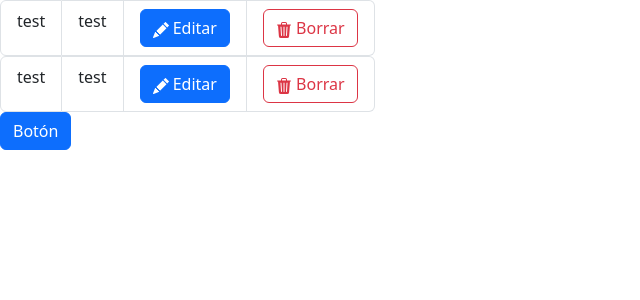
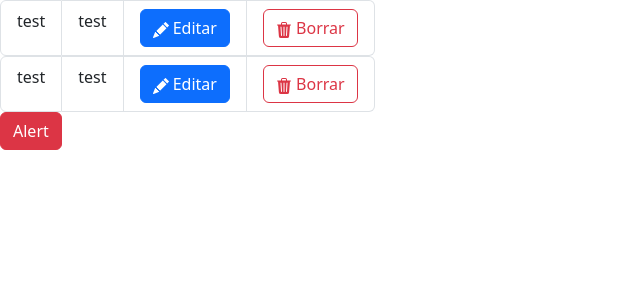
Before and after one commit to Alejandro142003/Notea, an Angular app: page / in a window 1280 px wide. Shown: the top 300 px of the page, without its empty margins (0-640 px from the left). Built offline with nearby package versions, Linux system fonts and the light colour scheme.

Commit message:
Componente Note y botón alerta terminados

```diff
--- a/src/app/app.component.ts
+++ b/src/app/app.component.ts
@@ -1,4 +1,4 @@
-import { Component } from '@angular/core';
+import { Component, EventEmitter, Input, Output } from '@angular/core';
 import { INote } from './model/INote';
 
 @Component({
--- a/src/app/components/button/button.component.html
+++ b/src/app/components/button/button.component.html
@@ -1 +1 @@
-<button type="button" [class]="clase">{{texto}}</button>
+<button type="button" [class]="'btn btn-danger'" [textContent]="'Alert'" (action)="alerta()"></button>
--- a/src/app/components/button/button.component.ts
+++ b/src/app/components/button/button.component.ts
@@ -1,4 +1,4 @@
-import { Component, Input } from '@angular/core';
+import { Component, EventEmitter, Input, Output } from '@angular/core';
 import { CommonModule } from '@angular/common';
 
 @Component({
@@ -12,11 +12,15 @@ export class ButtonComponent {
 
   @Input('clase') clase:string = 'btn btn-primary';
   @Input('texto') texto:string = 'Botón';
-  constructor(){
+  @Output() action = new EventEmitter();
 
-  }
+  constructor() { }
 
   ngOnInit():void{
 
   }
+
+  public alerta() {
+    alert ("Alerta Roja");
+  }
 }
```
